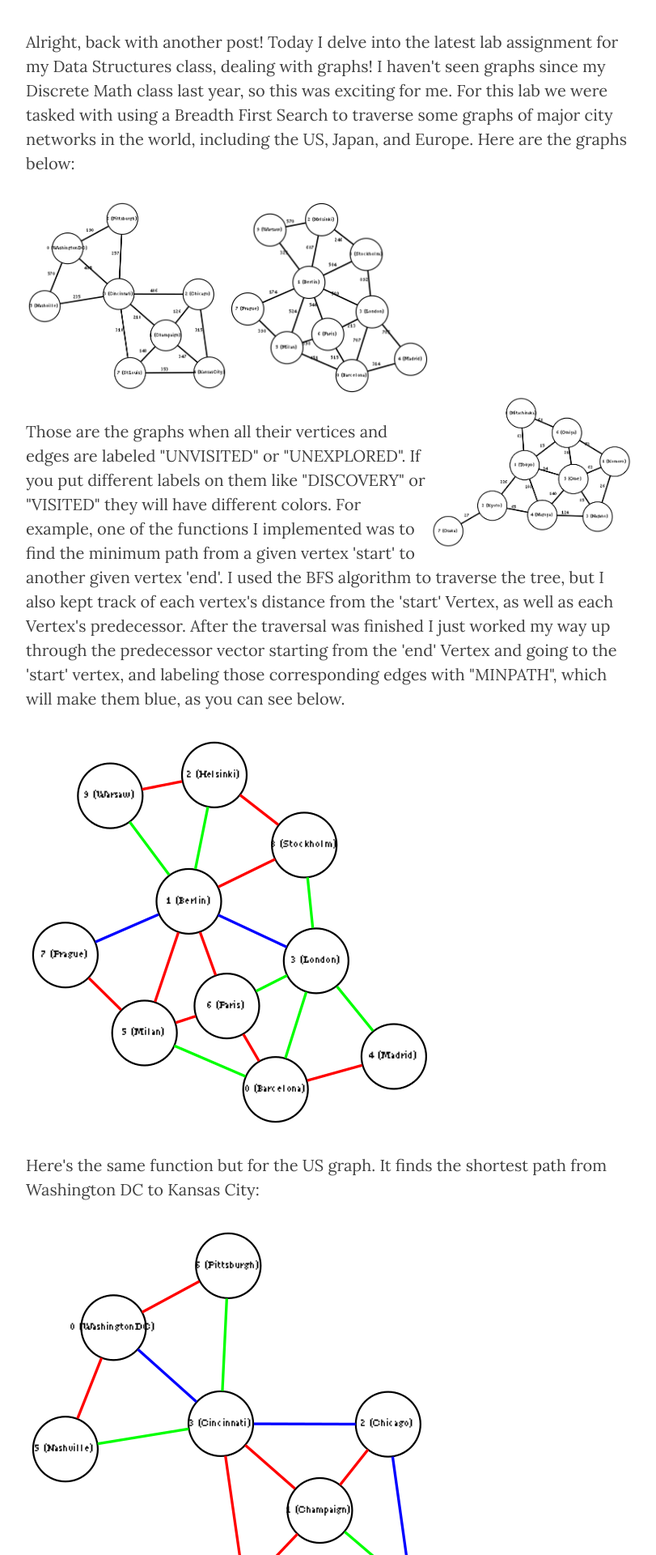
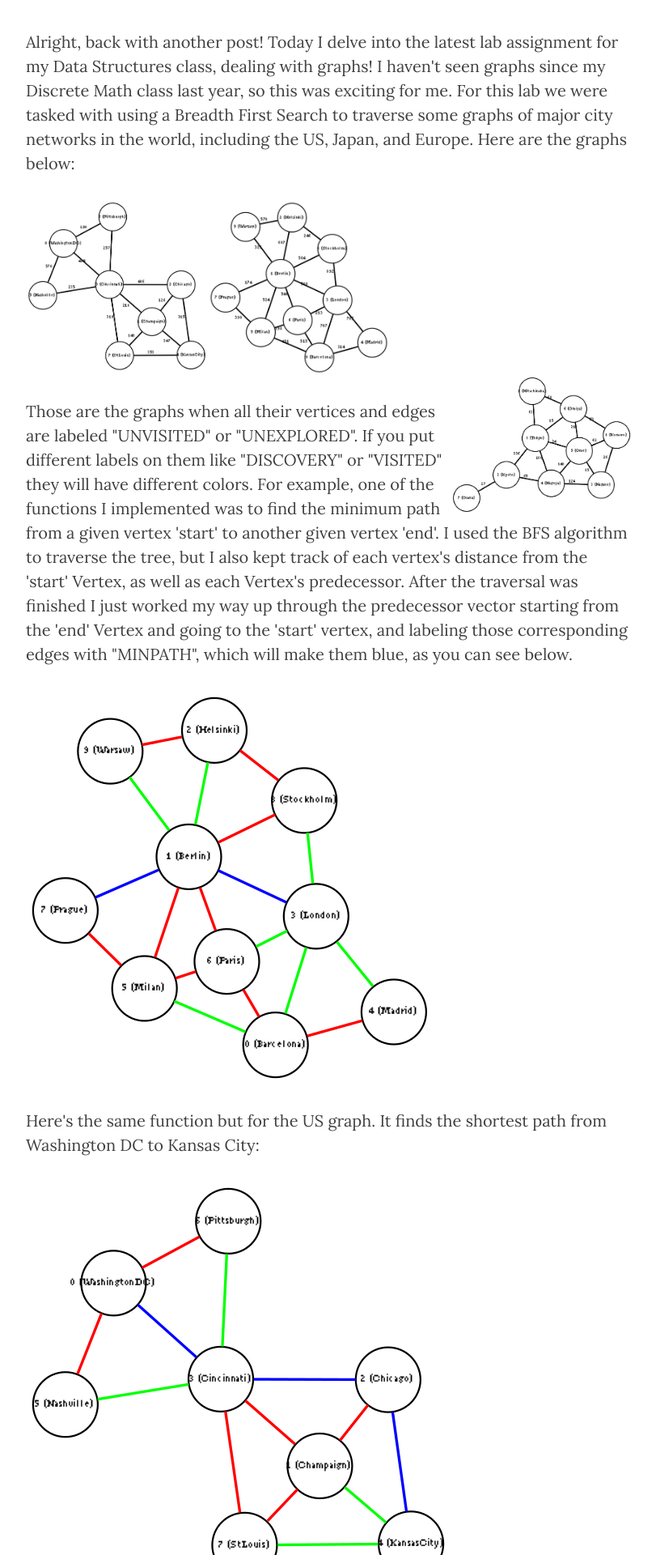
Before and after one commit to cjang5/blog, a Jekyll site: the page built from _posts/2014-12-05-glamorous-graphs.markdown, in a window 1280 px wide. Shown: the part 519-2439 px from the top of the page at 81% size, without its empty margins (233-1044 px from the left). Built offline with Jekyll 4.4.1, drawn with Linux system fonts in a browser that asks for light colours; nearby versions of some CDN libraries.

Commit message:
Update 2014-12-05-glamorous-graphs.markdown

```diff
--- a/_posts/2014-12-05-glamorous-graphs.markdown
+++ b/_posts/2014-12-05-glamorous-graphs.markdown
@@ -9,7 +9,7 @@ header-img: "img/posts/post-06/post-06-bg.png"
 
 <p>Alright, back with another post! Today I delve into the latest lab assignment for my Data Structures class, dealing with graphs! I haven't seen graphs since my Discrete Math class last year, so this was exciting for me. For this lab we were tasked with using a Breadth First Search to traverse some graphs of major city networks in the world, including the US, Japan, and Europe. Here are the graphs below: </p>
 
-<p> <img class="img-responsive" src="{{ site.baseurl }}/img/posts/post-06/united-states-mst.png" align="left" style="width:250px"> <img class="img-responsive" src="{{ site.baseurl }}/img/posts/post-06/europe.png" align="middle" style="width:250px"> <img class="img-responsive" src="{{ site.baseurl }}/img/posts/post-06/japan.png" align="right" style="width:250px"> </p>
+<p> <img class="img-responsive" src="{{ site.baseurl }}/img/posts/post-06/united-states-mst.png" align="left" style="width:225px"> <img class="img-responsive" src="{{ site.baseurl }}/img/posts/post-06/europe.png" align="middle" style="width:225px"> <img class="img-responsive" src="{{ site.baseurl }}/img/posts/post-06/japan.png" align="right" style="width:225px"> </p>
 
 <p> Those are the graphs when all their vertices and edges are labeled "UNVISITED" or "UNEXPLORED". If you put different labels on them like "DISCOVERY" or "VISITED" they will have different colors. For example, one of the functions I implemented was to find the minimum path from a given vertex 'start' to another given vertex 'end'. I used the BFS algorithm to traverse the tree, but I also kept track of each vertex's distance from the 'start' Vertex, as well as each Vertex's predecessor. After the traversal was finished I just worked my way up through the predecessor vector starting from the 'end' Vertex and going to the 'start' vertex, and labeling those corresponding edges with "MINPATH", which will make them blue, as you can see below. </p>
 
```
